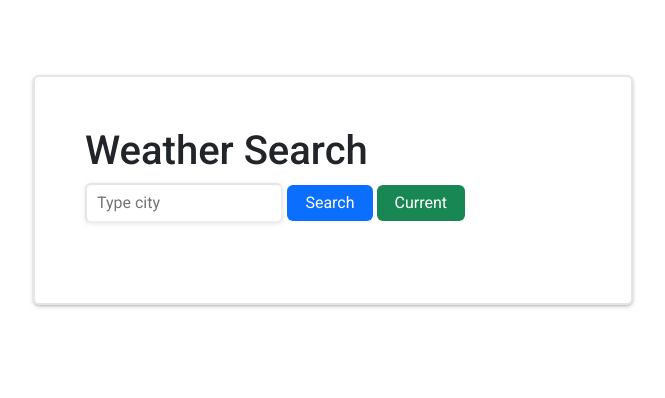
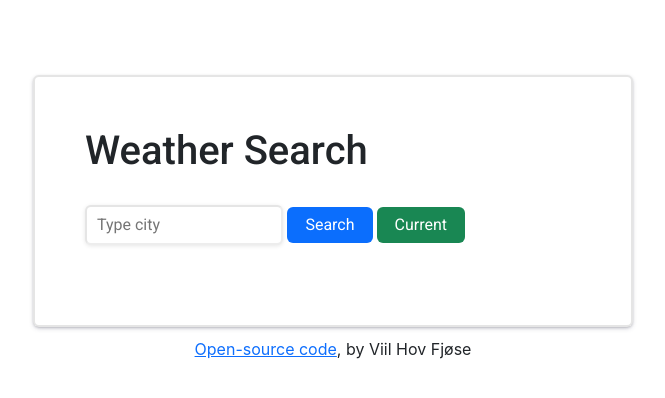
Before and after one commit to Viilhov/weather-react, a React (Create React App) app: page / in a window 1280 px wide. Shown: the top 398 px of the page, without its empty margins (307-972 px from the left). Built offline with nearby package versions, Linux system fonts and the light colour scheme.

Commit message:
Added footer

```diff
--- a/public/index.html
+++ b/public/index.html
@@ -45,6 +45,9 @@
       To begin the development, run `npm start` or `yarn start`.
       To create a production bundle, use `npm run build` or `yarn build`.
     -->
+  <footer>
+    <p><a href="https://github.com/Viilhov/weather-react" target="_blank">Open-source code</a>, by Viil Hov Fjøse </p>
+  </footer>
 </body>
 
 </html>
--- a/src/Search.css
+++ b/src/Search.css
@@ -1,5 +1,5 @@
 .Search {
-  margin-bottom: 30px;
+  margin: 30px 0;
 }
 .Search .search-field {
   padding: 6px 10px;
@@ -19,3 +19,12 @@
 .Search .search-button.green {
   background-color: #198753;
 }
+.weather {
+  color: rgba(0, 0, 0, 0.5);
+}
+.weather li {
+  list-style-type: none;
+}
+.weather ul {
+  padding: 0;
+}
--- a/src/Search.js
+++ b/src/Search.js
@@ -15,6 +15,7 @@ export default function Search() {
       humidity: response.data.main.humidity,
       icon: 0,
       city: response.data.main.name,
+      icon: `https://openweathermap.org/img/wn/${response.data.weather[0].icon}@2x.png`,
     });
   }
 
@@ -45,12 +46,15 @@ export default function Search() {
       <div>
         {" "}
         {form}
-        <div>
+        <div className="weather">
           <h3>{(weather, city)}</h3>
           <ul>
             <li>Temperature {Math.round(weather.temperature)}°C</li>
             <li>Humidity {weather.humidity}</li>
             <li>Wind {Math.round(weather.wind)}</li>
+            <li>
+              <img src={weather.icon} alt="weather symbol" />
+            </li>
           </ul>
         </div>
       </div>
--- a/src/index.css
+++ b/src/index.css
@@ -1,13 +1,17 @@
 body {
   margin: 0;
-  font-family: -apple-system, BlinkMacSystemFont, 'Segoe UI', 'Roboto', 'Oxygen',
-    'Ubuntu', 'Cantarell', 'Fira Sans', 'Droid Sans', 'Helvetica Neue',
+  font-family: -apple-system, BlinkMacSystemFont, "Segoe UI", "Roboto", "Oxygen",
+    "Ubuntu", "Cantarell", "Fira Sans", "Droid Sans", "Helvetica Neue",
     sans-serif;
   -webkit-font-smoothing: antialiased;
   -moz-osx-font-smoothing: grayscale;
 }
 
 code {
-  font-family: source-code-pro, Menlo, Monaco, Consolas, 'Courier New',
+  font-family: source-code-pro, Menlo, Monaco, Consolas, "Courier New",
     monospace;
 }
+footer {
+  text-align: center;
+  margin-top: 10px;
+}
```
